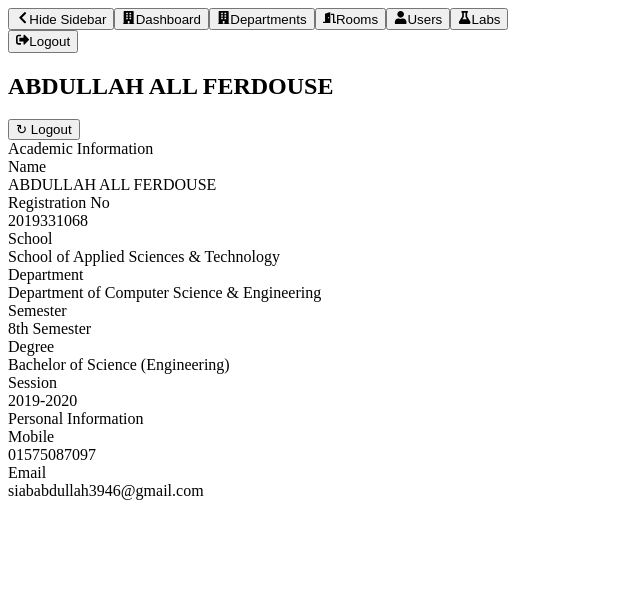
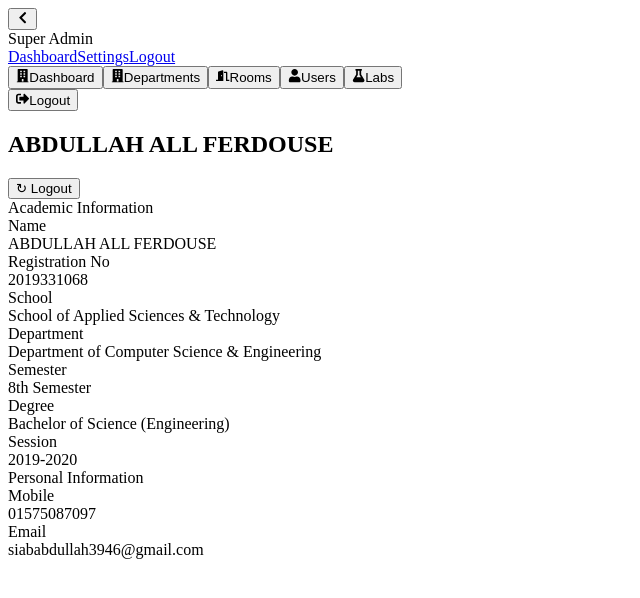
Before and after one commit to shihab-2019331068/crms-v6, a Next.js app in the folder frontend/: page /dashboard/super-admin in a window 1280 px wide. Shown: the top 598 px of the page, without its empty margins (0-640 px from the left). Built offline with nearby package versions, Linux system fonts and the light colour scheme.

Commit message:
added navbar

```diff
--- a/frontend/app/dashboard/super-admin/page.tsx
+++ b/frontend/app/dashboard/super-admin/page.tsx
@@ -1,6 +1,6 @@
 "use client";
 import { useState } from "react";
-import { FaBuilding, FaDoorOpen, FaUser, FaFlask, FaChevronLeft, FaChevronRight, FaSignOutAlt } from "react-icons/fa";
+import { FaChevronLeft, FaChevronRight } from "react-icons/fa";
 
 import DepartmentList from "@/components/departmentList";
 import SlidingPage from "@/components/slidingPage";
@@ -8,17 +8,29 @@ import RoomList from "@/components/RoomList";
 import LabList from "@/components/LabList";
 import UserList from "@/components/userList";
 import SideBar from "@/components/sideBar";
+import Navbar from "@/components/navBar";
 
 export default function SuperAdminDashboard() {
   const [loading] = useState(false);
   const [error, setError] = useState("");
   const [success, setSuccess] = useState("");
-  const [activeForm, setActiveForm] = useState("showSlidingPage"); // Track active form or list
+  const [activeForm, setActiveForm] = useState("showSlidingPage");
   const [sidebarOpen, setSidebarOpen] = useState(true);
 
   return (
-    <div className="flex min-h-screen bg-background text-foreground">
+    <div className="min-h-screen bg-background text-black flex flex-col">
+      {/* Fixed Navbar at the top */}
+      <div className="fixed top-0 left-0 w-full z-50">
+        <Navbar
+          sidebarOpen={sidebarOpen}
+          setSidebarOpen={setSidebarOpen}
+        />
+      </div>
+
+      {/* Add padding-top to offset the fixed navbar height (adjust if needed) */}
+      <div className="flex flex-1 pt-10">
         {/* Sidebar */}
+        <div className="sticky top-10">
           <SideBar
             activeForm={activeForm}
             setActiveForm={setActiveForm}
@@ -28,6 +40,7 @@ export default function SuperAdminDashboard() {
             setError={setError}
             setSuccess={setSuccess}
           />
+        </div>
         {/* Main Content */}
         <div className="flex-1 flex flex-col p-4" style={{ minWidth: '1500px' }}>
           <div className="w-full space-y-8">
@@ -61,5 +74,6 @@ export default function SuperAdminDashboard() {
           </div>
         </div>
       </div>
+    </div>
   );
 }
--- /dev/null
+++ b/frontend/components/navBar.tsx
@@ -0,0 +1,28 @@
+import { FaChevronLeft, FaChevronRight } from "react-icons/fa";
+
+type NavbarProps = {
+  sidebarOpen: boolean;
+  setSidebarOpen: (open: boolean) => void;
+};
+
+export default function Navbar({ sidebarOpen, setSidebarOpen }: NavbarProps) {
+  return (
+    <nav className="w-full flex items-center justify-between px-4 py-2 bg-white shadow">
+      <button
+        className="mr-4 cursor-pointer"
+        onClick={() => setSidebarOpen(!sidebarOpen)}
+        aria-label={sidebarOpen ? "Hide sidebar" : "Show sidebar"}
+      >
+        {sidebarOpen ? <FaChevronLeft /> : <FaChevronRight />}
+      </button>
+      <div className="container mx-auto flex justify-between items-center">
+        <div className="text-white font-bold text-xl">Super Admin</div>
+        <div>
+          <a href="#" className="text-gray-300 hover:text-white px-3 py-2">Dashboard</a>
+          <a href="#" className="text-gray-300 hover:text-white px-3 py-2">Settings</a>
+          <a href="#" className="text-gray-300 hover:text-white px-3 py-2">Logout</a>
+        </div>
+      </div>
+    </nav>
+  );
+}
--- a/frontend/components/sideBar.tsx
+++ b/frontend/components/sideBar.tsx
@@ -21,13 +21,13 @@ export default function SideBar({
 }: SideBarProps) {
   return (
     <aside
-      className={`h-screen flex-shrink-0 flex flex-col justify-between sidebar-light shadow-lg p-2 sticky top-0 transition-all duration-300 ${
+      className={`h-screen flex-shrink-0 flex flex-col justify-between bg-white shadow p-2 sticky top-0 transition-all duration-300 ${
         sidebarOpen ? "w-64" : "w-16"
       }`}
     >
       {/* Top Section */}
       <div className="space-y-2 flex flex-col items-center">
-        <button
+        {/* <button
           className="btn btn-ghost flex items-center justify-center mb-2 cursor-pointer"
           onClick={() => setSidebarOpen(!sidebarOpen)}
           aria-label={sidebarOpen ? "Hide Sidebar" : "Show Sidebar"}
@@ -35,7 +35,7 @@ export default function SideBar({
           {sidebarOpen ? <FaChevronLeft /> : <FaChevronRight />}
 
           {sidebarOpen && <span className="ml-2">Hide Sidebar</span>}
-        </button>
+        </button> */}
         <button
           className={`btn btn-outline flex items-center justify-center custom-bordered-btn cursor-pointer ${sidebarOpen ? "w-60" : "w-12" } ${activeForm === "showSlidingPage" ? "btn-active" : ""}`}
           onClick={() => { setActiveForm("showSlidingPage"); setError(""); setSuccess(""); }}
```
Lines whose indentation alone changed are shown as unchanged.
